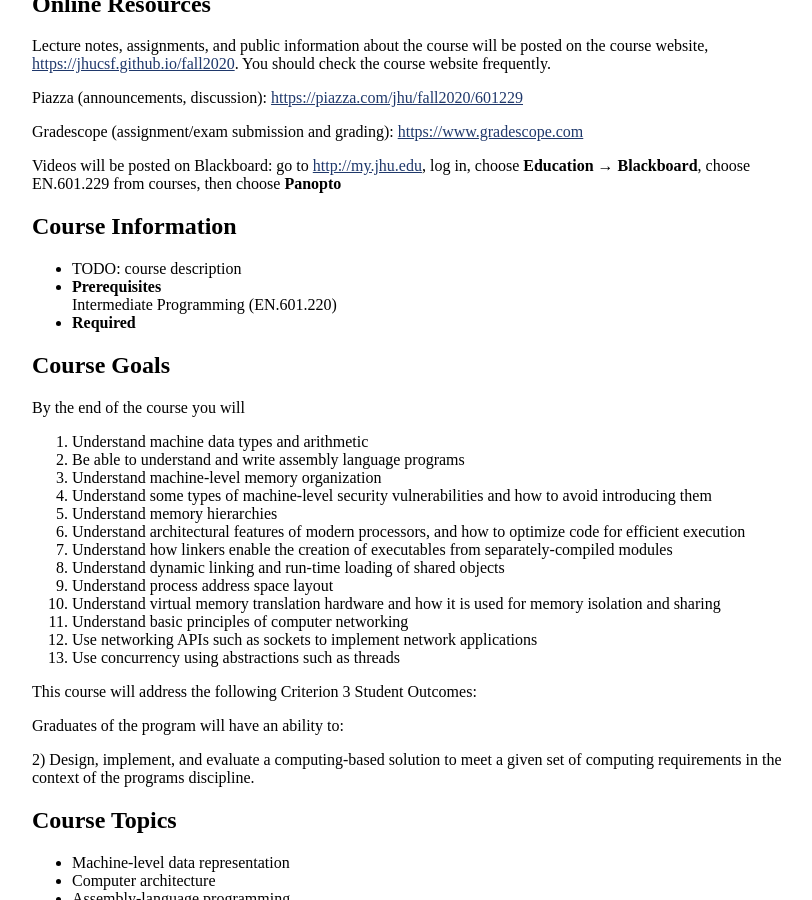
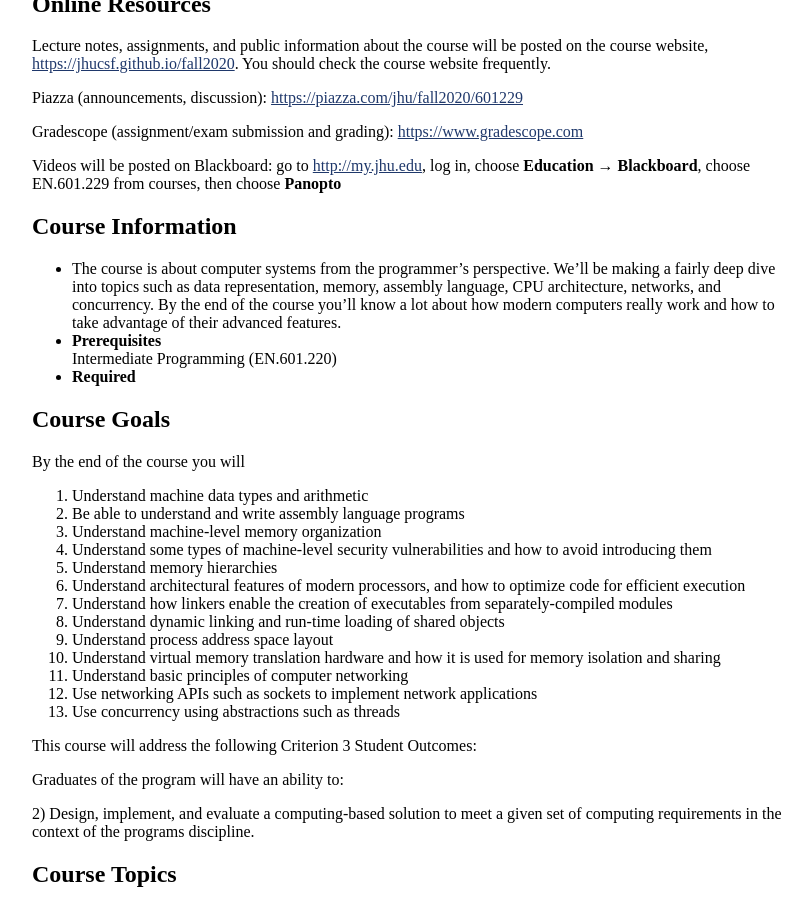
Before and after one commit to jhucsf/fall2020, a Jekyll site: the page built from syllabus.md, in a window 1280 px wide and 900 px high, scrolled down 971 px. Shown: the whole window, without its empty margins (224-1036 px from the left). Built offline with Jekyll 4.4.1, drawn with Linux system fonts in a browser that asks for light colours.

Commit message:
added a course description

```diff
--- a/syllabus.md
+++ b/syllabus.md
@@ -55,7 +55,7 @@ Videos will be posted on Blackboard: go to <http://my.jhu.edu>, log in, choose <
 
 ## Course Information
 
-* TODO: course description
+* The course is about computer systems from the programmer’s perspective. We’ll be making a fairly deep dive into topics such as data representation, memory, assembly language, CPU architecture, networks, and concurrency. By the end of the course you’ll know a lot about how modern computers really work and how to take advantage of their advanced features.
 * **Prerequisites**<br>
   Intermediate Programming (EN.601.220)
 * **Required**
```
